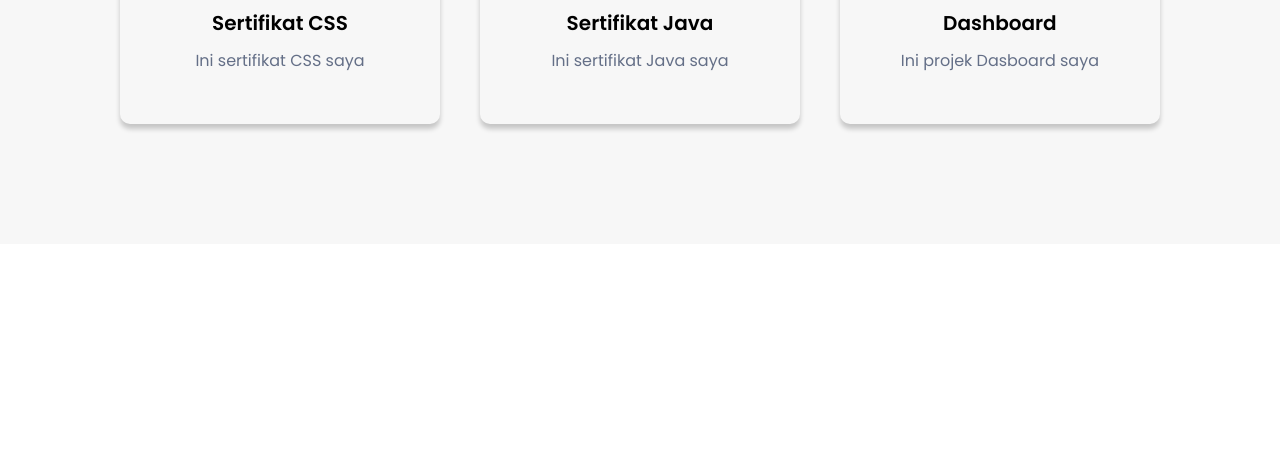
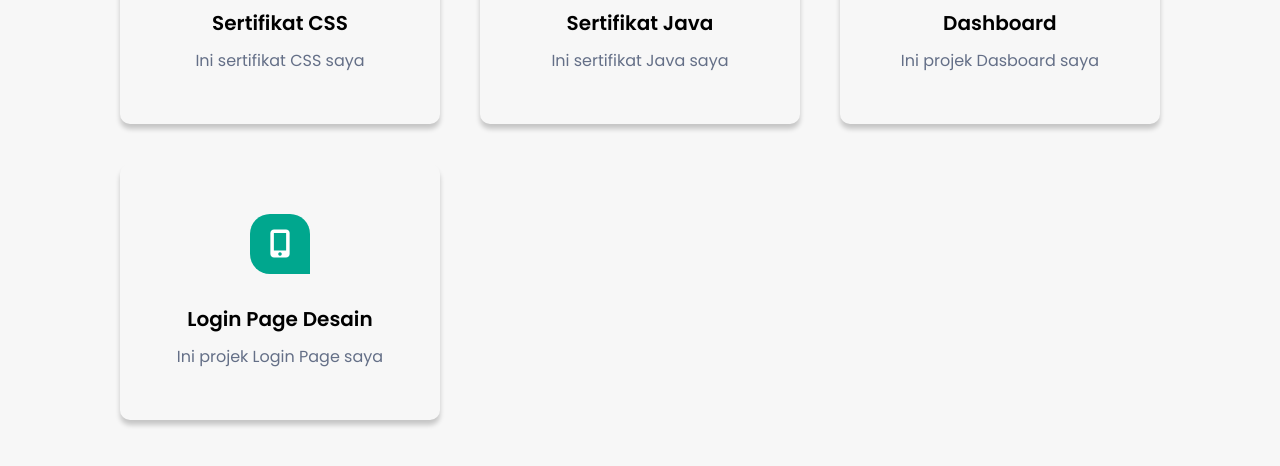
Before and after one commit to AnangML/AnangWeb, a plain HTML site: page index.html in a window 1280 px wide. Shown: the part 2261-2727 px from the top of the page. Before the commit the page ends 2505 px from the top, so only its background shows below. Drawn offline with nearby package versions, Linux system fonts and the light colour scheme.

Commit message:
Update index.html

```diff
--- a/index.html
+++ b/index.html
@@ -176,6 +176,18 @@
 					</div>
 				</div>
 				<!-- -======= portfolio end ======== -->
+				<!-- -======= portfolio start ======== -->
+				<div class="service-item" onclick="window.location.href='https://anangml.github.io/tetris/';">
+					<div class="service-item-inner">
+						<div class="icon">
+							<i class="fas fa-mobile-alt"> </i>
+						</div>
+						<h3> Login Page Desain </h3>
+						<p> Ini projek Login Page saya </p>
+
+					</div>
+				</div>
+				<!-- -======= portfolio end ======== -->
 
 
 			</div>
```
